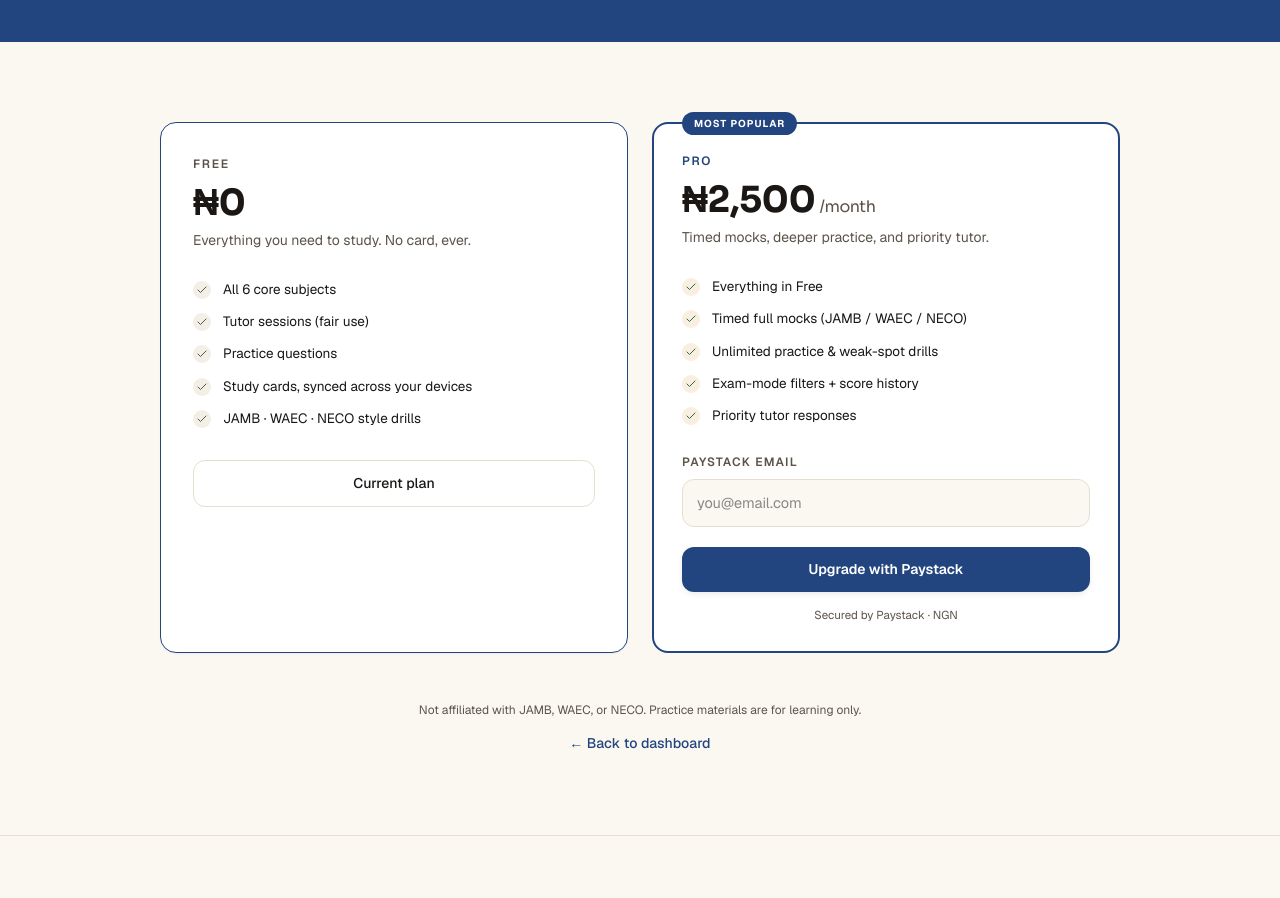
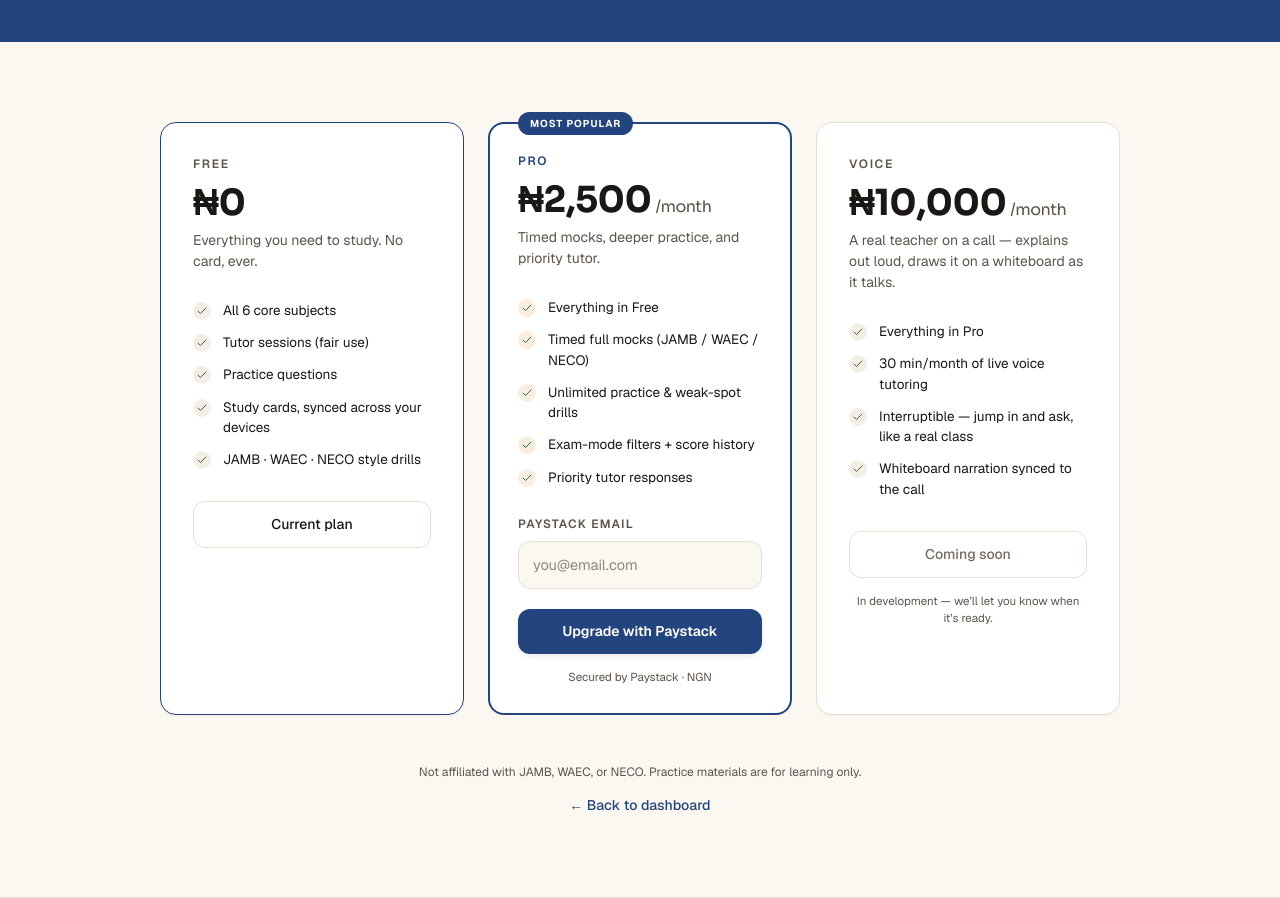
Before and after one commit to victorachede/redwood, a Next.js app: page /pricing in a window 1280 px wide. Shown: the part 380-1278 px from the top of the page. Built offline with nearby package versions, Linux system fonts and the light colour scheme; no server answers.

Commit message:
Add the Voice tier to the pricing page (#58)
New Voice card (₦10,000/mo, above Pro rather than bundled — the pipeline alone costs ~$1.73/user/month at 30 min) with a disabled "Coming soon" CTA since the feature itself isn't built yet.

```diff
--- a/app/(marketing)/pricing/page.tsx
+++ b/app/(marketing)/pricing/page.tsx
@@ -188,7 +188,7 @@
           </p>
         )}
 
-        <div className="grid gap-6 md:grid-cols-2">
+        <div className="grid gap-6 md:grid-cols-2 lg:grid-cols-3">
           {/* ── Free ─────────────────────────────────────────────────── */}
 
             <div
@@ -284,6 +284,42 @@
               </p>
             </div>
 
+
+          {/* ── Voice ────────────────────────────────────────────────── */}
+
+            <div className="relative h-full rounded-2xl border border-line bg-surface p-7 shadow-[var(--shadow-sm)] sm:p-8">
+              <p className="text-[12px] font-semibold uppercase tracking-[0.14em] text-ink-muted">
+                Voice
+              </p>
+              <p className="mt-3 font-display text-4xl">
+                {formatNgn(PLANS.voice.priceMonthlyNgn)}
+                <span className="ml-1 text-base font-normal text-ink-muted">/month</span>
+              </p>
+              <p className="mt-2 text-[14px] text-ink-muted">{PLANS.voice.blurb}</p>
+
+              <ul className="mt-7 space-y-3">
+                {PLANS.voice.features.map((f) => (
+                  <li key={f} className="flex gap-3 text-[13.5px] text-ink">
+                    <span className="mt-0.5 flex h-4.5 w-4.5 shrink-0 items-center justify-center rounded-full bg-sunken">
+                      <Check className="h-3 w-3 text-ink-muted" />
+                    </span>
+                    {f}
+                  </li>
+                ))}
+              </ul>
+
+              <button
+                type="button"
+                disabled
+                className="mt-8 w-full cursor-not-allowed rounded-xl border border-line py-3 text-[14px] font-medium text-ink-faint"
+              >
+                {PLANS.voice.cta}
+              </button>
+              <p className="mt-3.5 text-center text-[11.5px] text-ink-muted">
+                In development — we&rsquo;ll let you know when it&rsquo;s ready.
+              </p>
+            </div>
+
         </div>
 
 
--- a/app/lib/billing.ts
+++ b/app/lib/billing.ts
@@ -1,6 +1,6 @@
 /** Billing + plans. Paystack-ready; works offline with local plan until keys are set. */
 
-export type PlanId = 'free' | 'pro'
+export type PlanId = 'free' | 'pro' | 'voice'
 
 export type Plan = {
   id: PlanId
@@ -42,6 +42,20 @@
       'Priority tutor responses',
     ],
     cta: 'Upgrade with Paystack',
+  },
+  voice: {
+    id: 'voice',
+    name: 'Voice',
+    priceMonthlyNgn: 10000,
+    priceYearlyNgn: 0,
+    blurb: 'A real teacher on a call — explains out loud, draws it on a whiteboard as it talks.',
+    features: [
+      'Everything in Pro',
+      '30 min/month of live voice tutoring',
+      'Interruptible — jump in and ask, like a real class',
+      'Whiteboard narration synced to the call',
+    ],
+    cta: 'Coming soon',
   },
 }
 
```
